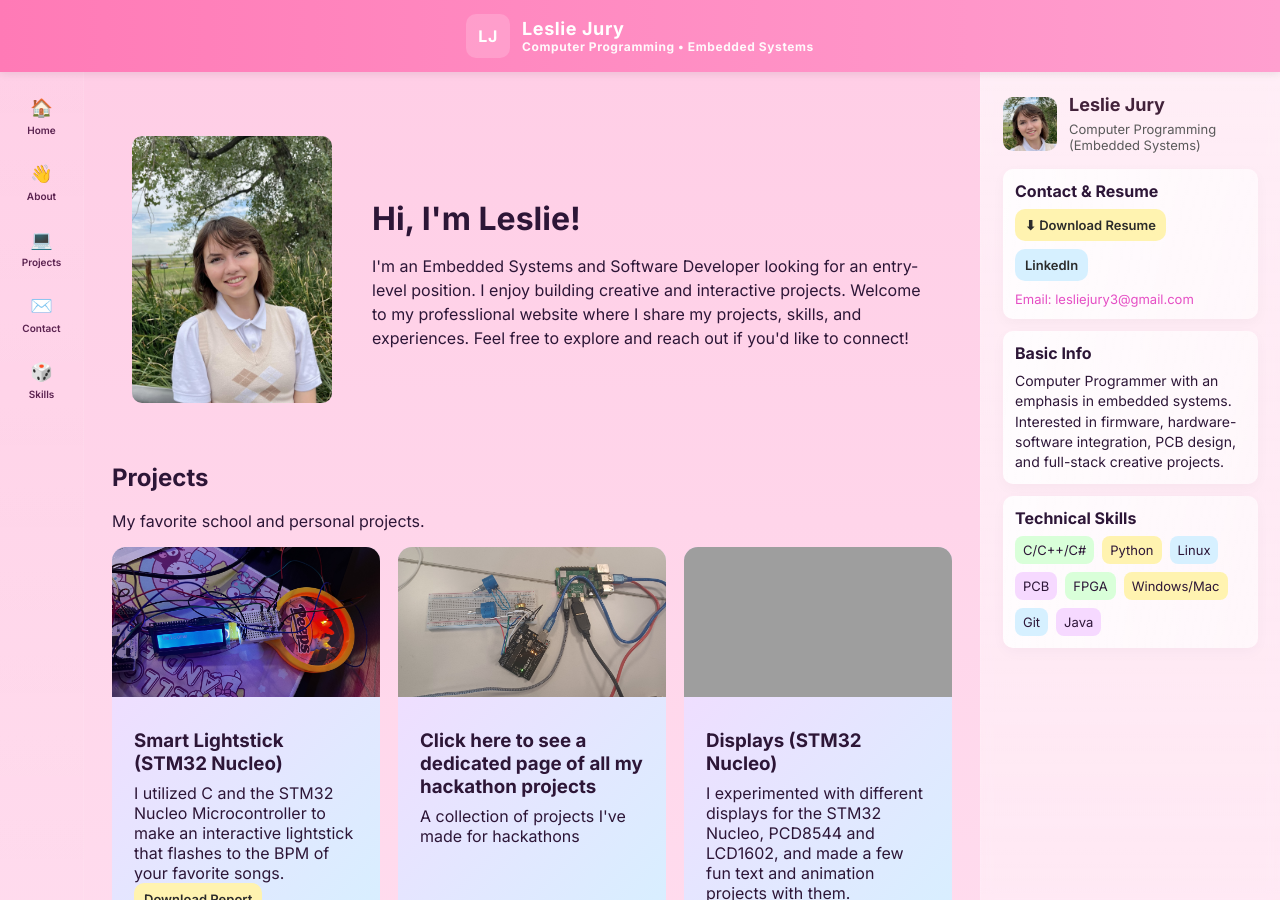
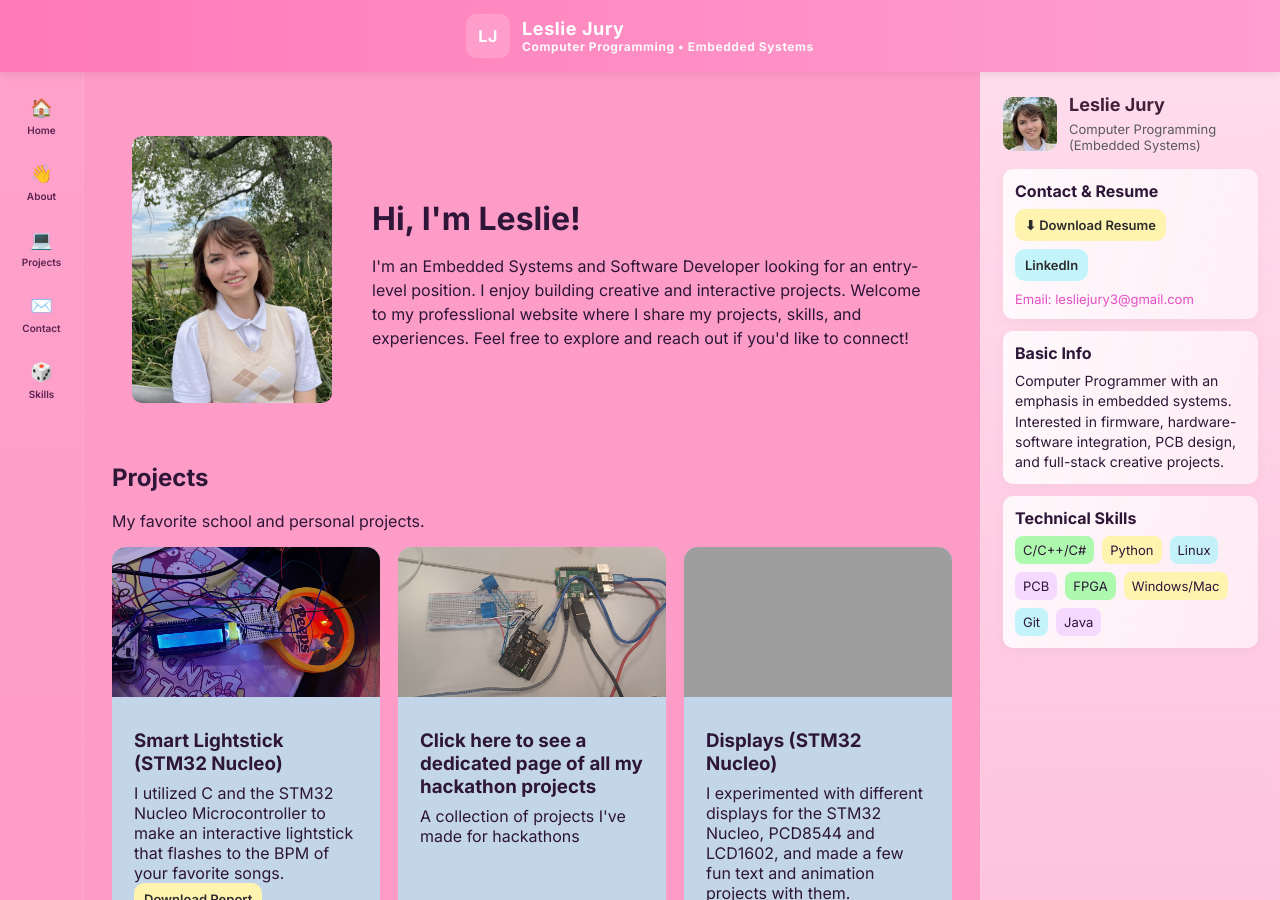
Before and after one commit to LeslieJury/lesliejury.github.io, a Jekyll site: the page built from index.html, in a window 1280 px wide and 900 px high. Built offline with Jekyll 4.4.1, drawn with Linux system fonts in a browser that asks for light colours; grey boxes are pictures that could not be loaded.

Commit message:
Fixing Styles

```diff
--- a/index.html
+++ b/index.html
@@ -88,7 +88,7 @@ title: Home
     </div>
 <a class="big-btn" href="timeline.html">My Timeline!</a>
 
-<h2 id="gallery-heading" style="margin-top:0;color:#4b2140">Gallery</h2>
+<h2 id="gallery-heading">Gallery</h2>
 
 <div class="gallery-grid">
     <a href="images/helloworld0.jpeg" target="_blank">
--- a/projects.html
+++ b/projects.html
@@ -125,7 +124,6 @@ title: Projects
 
         </article>
 
-
     </div>
 </section>
 <a class="big-btn" href="right-now.html">What I'm up to right now!</a>
--- a/styles.css
+++ b/styles.css
@@ -1,14 +1,13 @@
 :root{
 
-    /* Design tokens */
-            --banner-height: 72px;
+    --banner-height: 72px; /* height of the top banner */
     --left-width: 84px;       /* thinnest sidebar */
     --right-width: 300px;     /* basic info panel */
-            --bg-pink: #ffcee6;       /* main pink */
+    --bg-pink: #fe9cc8;       /* main pink */
     --pastel-purple: #f6d9ff;
     --pastel-yellow: #fff3b0;
-            --pastel-blue: #d6f0ff;
-            --pastel-green: #d9ffd9;
+    --pastel-blue: #a6f3faa9;
+    --pastel-green: #adf9ad;
     --accent: #ff7ab6;
     --muted: #4b4b4b;
     --radius: 12px;
@@ -17,7 +16,7 @@
 
 /* Reset & base */
 *{box-sizing:border-box}
-        html,body{height:100%; margin:0; font-family:Inter, system-ui, -apple-system, "Segoe UI", Roboto, "Helvetica Neue", Arial; color:var(--muted); background:linear-gradient(180deg,var(--bg-pink) 0%, #ffdcee 100%);}
+html,body{height:100%; margin:0; font-family:Inter, system-ui, -apple-system, "Segoe UI", Roboto, "Helvetica Neue", Arial; color:var(--muted); background:var(--bg-pink);}
 a{color:inherit; text-decoration:none}
 button{font:inherit}
 
@@ -134,7 +133,7 @@
 .new-card{
     border-radius: 14px;
     overflow: hidden;
-            background:linear-gradient(135deg, var(--pastel-purple), var(--pastel-blue));
+    background:var(--pastel-blue);
     display: grid;
     grid-template-rows: 160fr 240fr;
     height: 400px;
@@ -192,41 +191,6 @@
   transform: scale(1.1) rotate(-2deg);
   box-shadow: 0 0 10px #ff69b4;
 }
-.hobbies-list {
-    display: flex;
-    flex-wrap: wrap;
-    gap: 14px;
-    margin: 28px 0 18px 0;
-    padding: 0;
-    list-style: none;
-}
-
-.hobbies-list li {
-    background: var(--pastel-purple);
-    color: #4b2350;
-    font-weight: 600;
-    font-size: 15px;
-    padding: 10px 18px;
-    border-radius: 18px;
-    box-shadow: 0 2px 8px rgba(255, 174, 210, 0.10);
-    display: flex;
-    align-items: center;
-    gap: 8px;
-    transition: transform 0.15s, box-shadow 0.15s;
-    border: 1.5px solid #ffe3f0;
-}
-
-.hobbies-list li:hover {
-    transform: translateY(-3px) scale(1.04);
-    box-shadow: 0 6px 18px rgba(255, 174, 210, 0.18);
-    background: var(--pastel-blue);
-    cursor: pointer;
-}
-
-.hobbies-list li .icon {
-    font-size: 18px;
-    margin-right: 6px;
-}
 
 @media (max-width: 700px) {
     .contact-section {
@@ -243,12 +207,11 @@
     font-size: 1.35rem;
     font-weight: 700;
     border-radius: 16px;
-                background: linear-gradient(90deg, var(--accent), #ff9fcf 80%);
+    background: var(--accent);
     color: #fff;
     border: none;
     box-shadow: 0 6px 24px rgba(255, 122, 182, 0.13);
     cursor: pointer;
-                transition: background 0.18s, transform 0.13s, box-shadow 0.18s;
     letter-spacing: 0.5px;
     margin: 12px 0;
 }
@@ -325,9 +288,6 @@
   line-height: 1.5;
 }
 
-
-
-
 /* --- About Page Styles --- */
 
 .about-wrapper {
@@ -400,8 +360,6 @@
     border-radius: 8px;/* Optional: Gives it nice, soft corners to match your experience cards */
 }
 
-
-
 body {
     color: #2D1637; /* Option 1: A deep, rich eggplant purple (My top recommendation for readability) */
 }
```
Also changed, not shown: other parts of projects.html (+1 -2 lines). Lines whose indentation alone changed are shown as unchanged.
